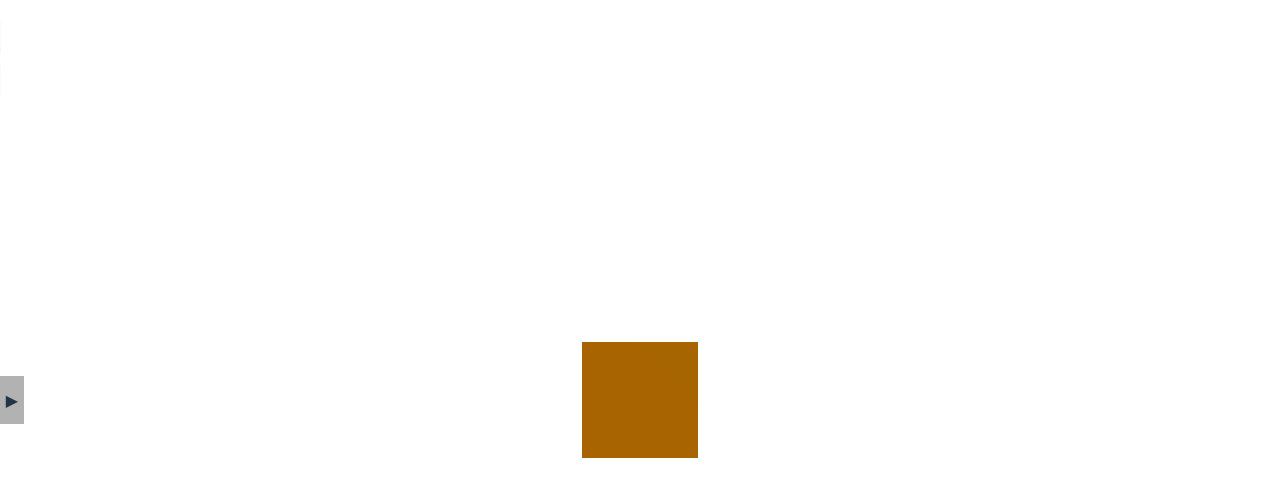
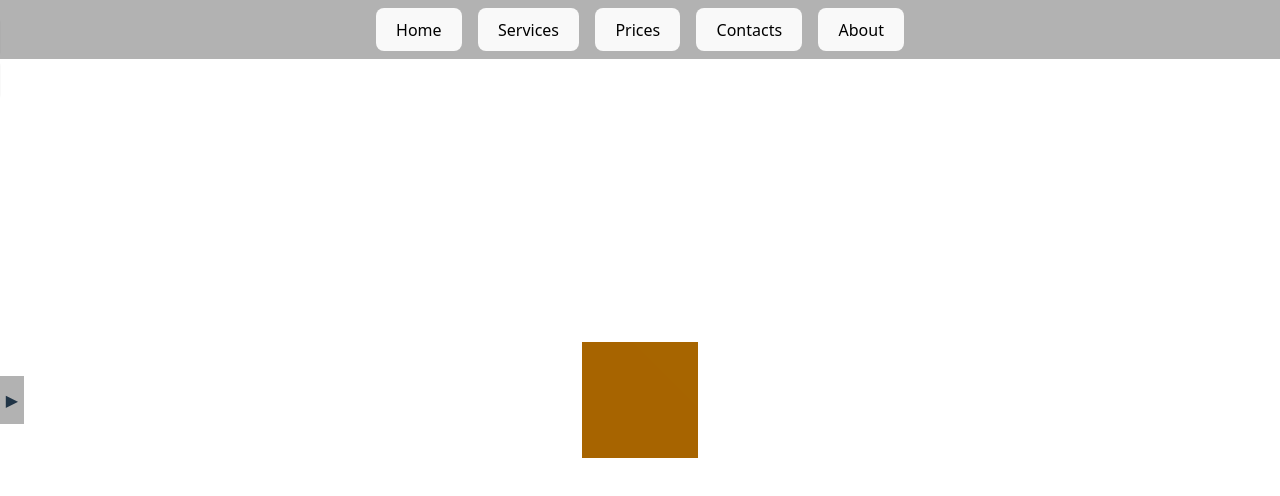
Before and after one commit to MykhailoStratan/construction-history-threejs, a React (Vite) app: page / in a window 1280 px wide. Shown: the top 496 px of the page. Built offline with nearby package versions, Linux system fonts and the light colour scheme.

Commit message:
Add header menu component

```diff
--- a/src/App.css
+++ b/src/App.css
@@ -15,3 +15,16 @@
   padding: 0.5rem 1rem;
   border-radius: 4px;
 }
+
+.header-menu {
+  position: absolute;
+  top: 0;
+  left: 0;
+  width: 100%;
+  background-color: rgba(0, 0, 0, 0.3);
+  display: flex;
+  justify-content: center;
+  gap: 1rem;
+  padding: 0.5rem 0;
+  z-index: 20;
+}
--- a/src/App.tsx
+++ b/src/App.tsx
@@ -1,6 +1,7 @@
 import { useEffect, useState } from 'react'
 import ThreeScene from './ThreeScene'
 import ToolPanel from './ToolPanel'
+import HeaderMenu from './HeaderMenu'
 import type { LineData, LineEnd, PointData } from './types'
 import './App.css'
 
@@ -97,6 +98,7 @@ export default function App() {
 
   return (
     <div className="app">
+      <HeaderMenu />
       <ToolPanel
         onAddPlane={addPlane}
         pointEnabled={mode === 'placePoint'}
--- /dev/null
+++ b/src/HeaderMenu.tsx
@@ -0,0 +1,13 @@
+import './App.css'
+
+export default function HeaderMenu() {
+  return (
+    <header className="header-menu">
+      <button>Home</button>
+      <button>Services</button>
+      <button>Prices</button>
+      <button>Contacts</button>
+      <button>About</button>
+    </header>
+  )
+}
```
